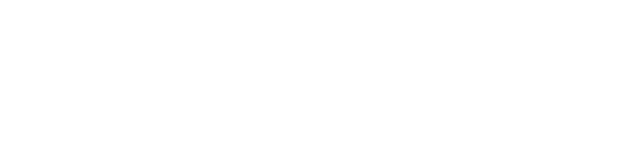
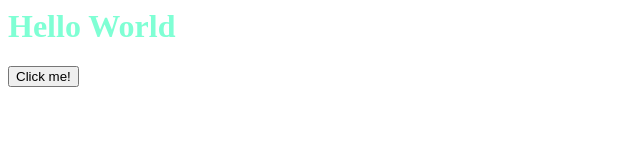
Before and after one commit to jennifergoldberg/Portfolio, a plain HTML site: page index.html in a window 1280 px wide. Shown: the whole page, without its empty margins (0-640 px from the left). Drawn offline with Linux system fonts and the light colour scheme.

Commit message:
linked styles and scripts: tested and working

```diff
--- a/index.html
+++ b/index.html
@@ -5,8 +5,16 @@
   <meta name="viewport" content="width=device-width, initial-scale=1.0">
   <title>Document</title>
 
+<!-- CSS -->
+<link rel="stylesheet" href="styles/main.css">
+
+<!-- Javascript -->
+<script src="scripts/app.js" defer></script>
+
 </head>
 <body>
+  <h1>Hello World</h1>
 
+  <button id="btn">Click me!</button>
 </body>
 </html>
--- a/scripts/app.js
+++ b/scripts/app.js
@@ -0,0 +1,3 @@
+document.getElementById("btn").addEventListener("click", function click(){
+  console.log("clicked");
+})
--- a/styles/main.css
+++ b/styles/main.css
@@ -0,0 +1,3 @@
+h1 {
+  color: aquamarine;
+}
```
